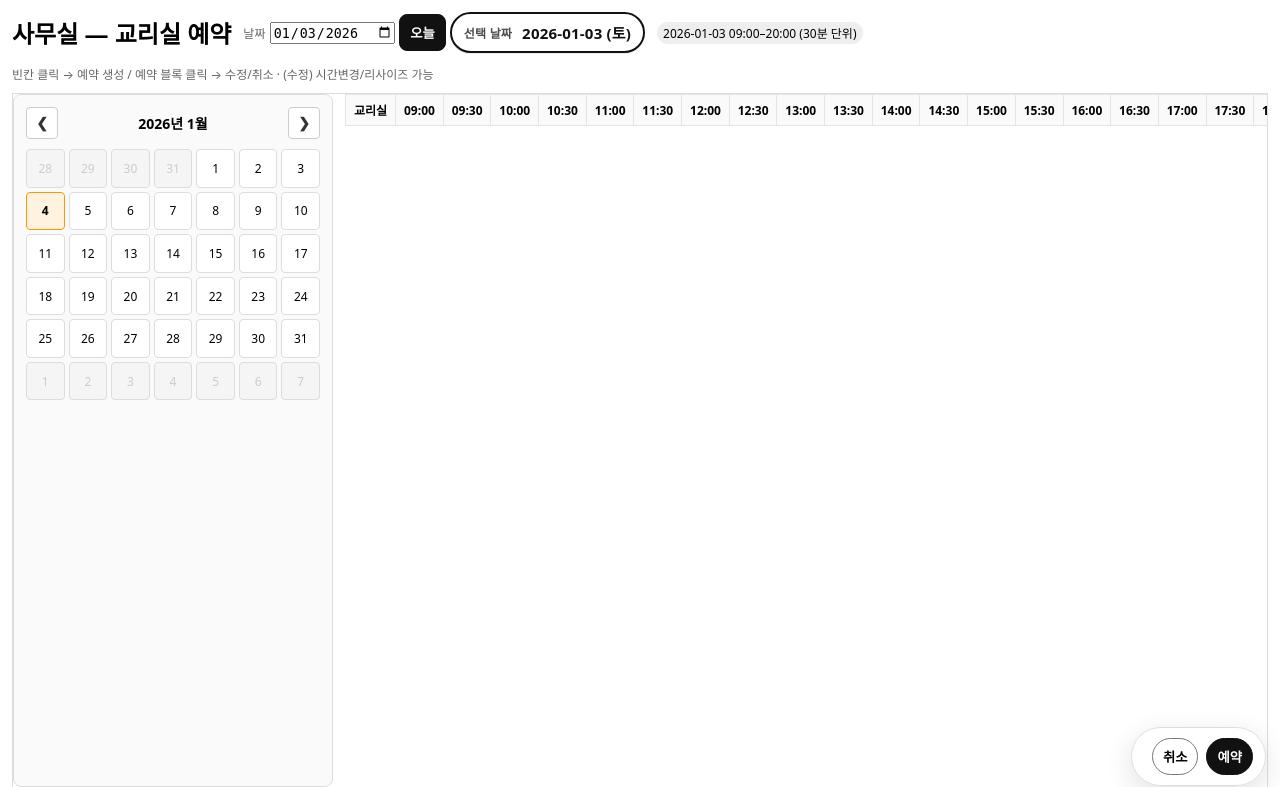
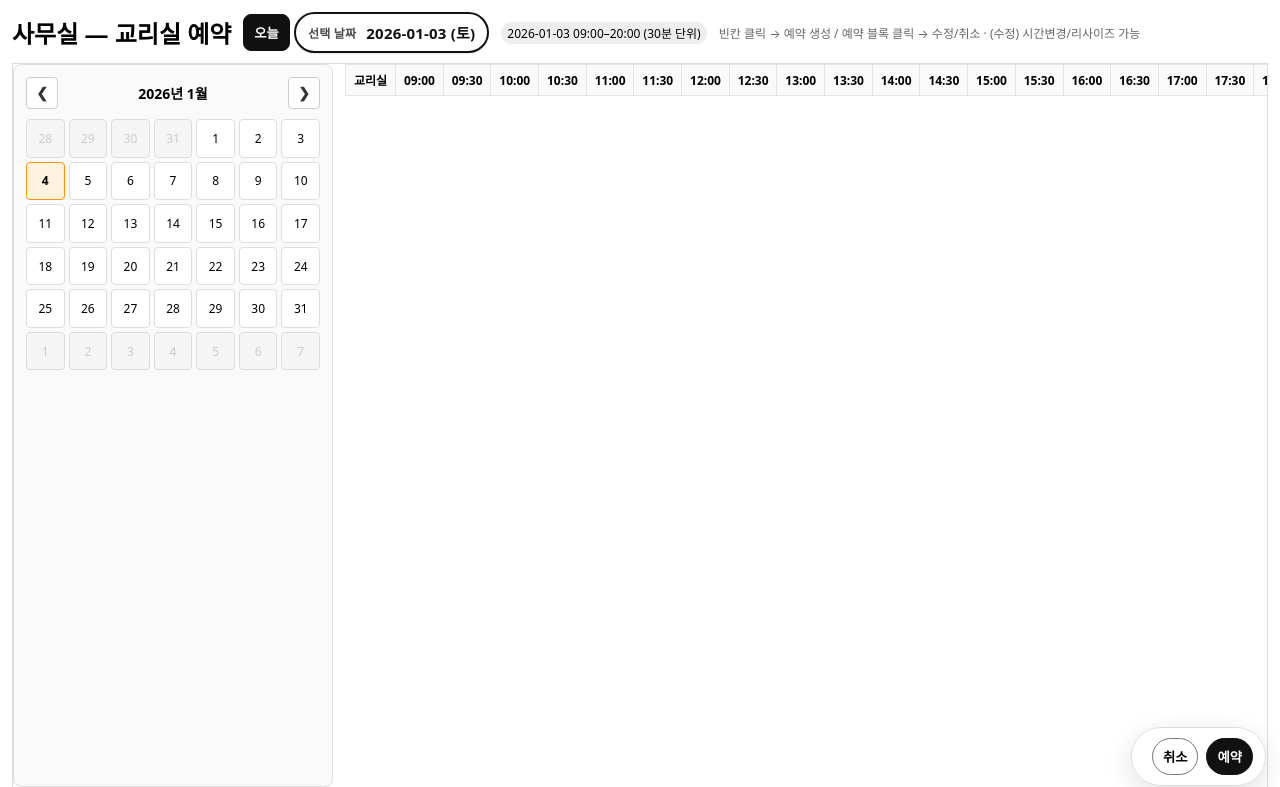
Before and after one commit to kw0314/my-office-reservation, a Django app: page / in a window 1280 px wide. Shown: the top 787 px of the page. Run offline with Django 5.2, Linux system fonts and the light colour scheme; data that the repository does not hold is empty.

Commit message:
인터페이스 업데이트

```diff
--- a/reservations/templates/reservations/office_view.html
+++ b/reservations/templates/reservations/office_view.html
@@ -496,8 +496,7 @@
   <div class="topbar">
     <h2 style="margin:0;">사무실 — 교리실 예약</h2>
     <form method="get" action="/office/">
-      <label class="muted">날짜</label>
-      <input type="date" id="date" name="date" value="{{ selected_date }}" />
+      <input type="hidden" id="date" name="date" value="{{ selected_date }}" />
       <button type="button" class="btn-today" id="btn-today">오늘</button>
       <span id="selected-date-badge" class="date-badge" aria-live="polite"></span>
     </form>
@@ -1943,6 +1942,11 @@
     async function goToday() {
       const el = document.getElementById("date") || document.querySelector('input[type="date"][name="date"]');
       if (el) el.value = todayStr();
+
+      // Update calendar view to today
+      calendarViewDate = new Date();
+      renderCalendar();
+
       renderSelectedDateBadge();
       buildTime30Datalist();
       if (typeof load === "function") {
```
